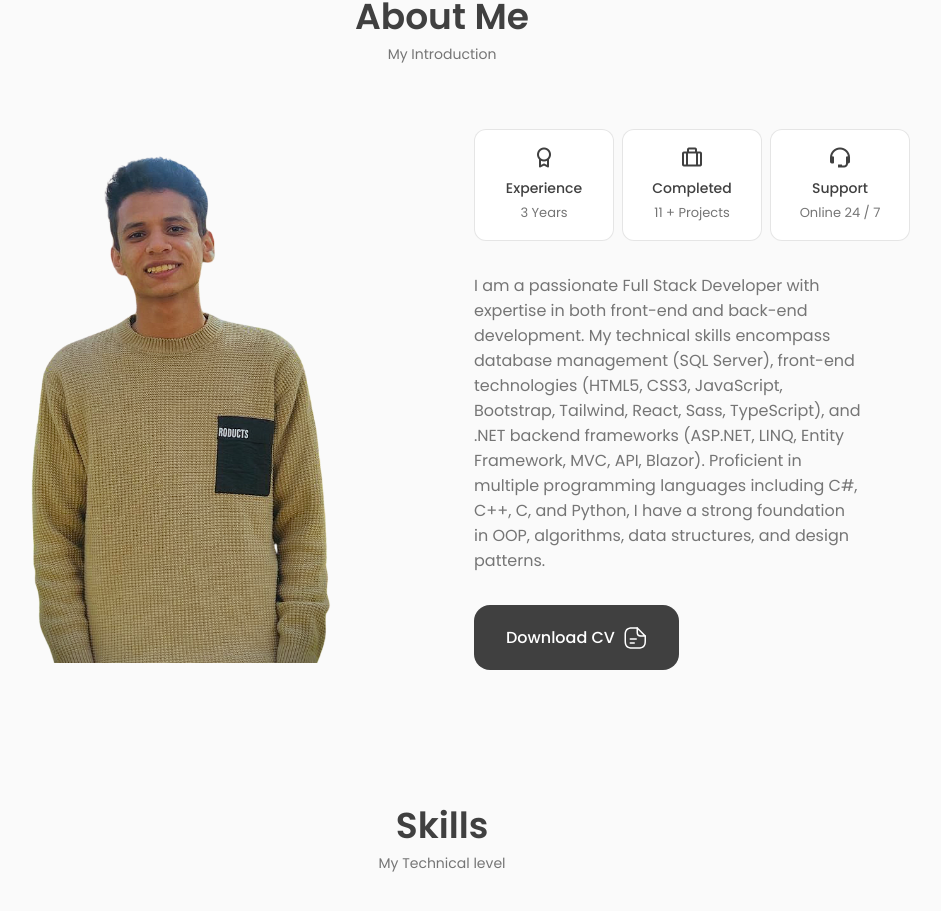
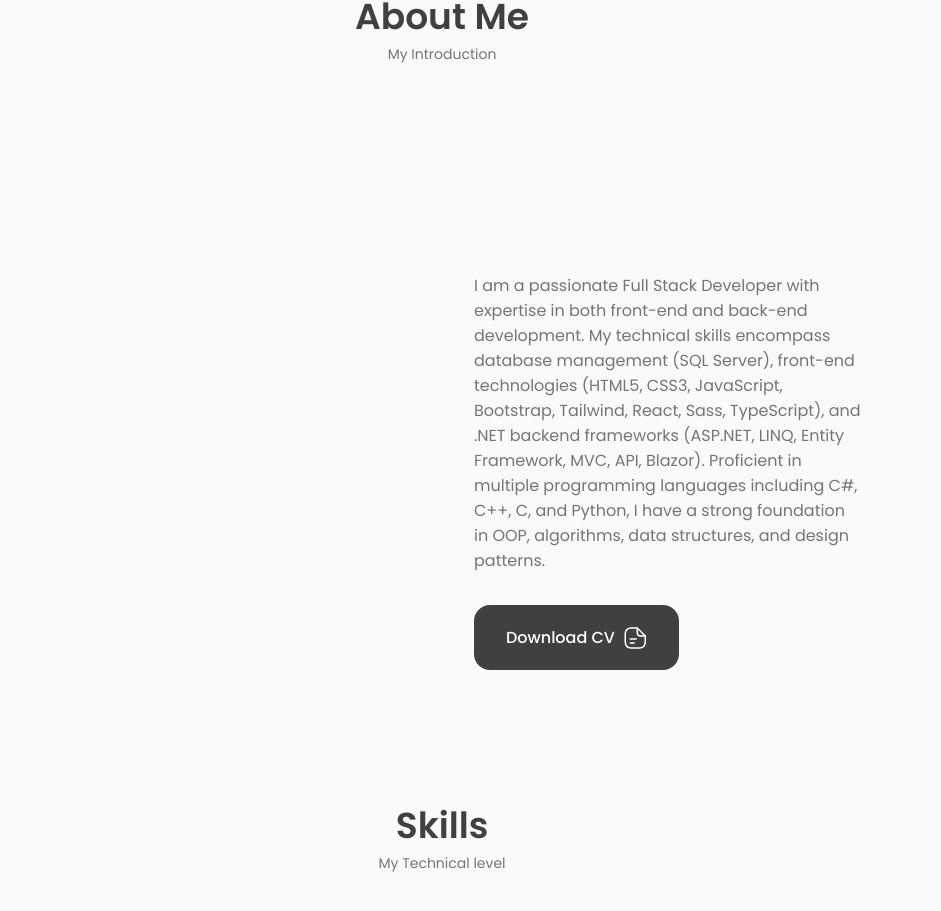
Before and after one commit to ahmedkamalyoussef/Portfolio, a React (Create React App) app: page / in a window 1280 px wide. Shown: the part 774-1685 px from the top of the page, without its empty margins (198-1139 px from the left). Built offline with nearby package versions, Linux system fonts and the light colour scheme.

Commit message:
contact animation

```diff
--- a/src/Components/About/About.jsx
+++ b/src/Components/About/About.jsx
@@ -1,6 +1,6 @@
 import React, { useEffect, useRef, useState } from 'react';
 import './About.css';
-import aboutImge from '../../assets/images/portfolio.png';
+import aboutImage from '../../assets/images/portfolio.png';
 import CV from '../../assets/files/Myresume.pdf';
 import Info from './Info';
 
@@ -10,13 +10,10 @@ function About() {
   useEffect(() => {
     const handleScroll = () => {
       const sectionTop = section.current.offsetTop;
-      if (window.scrollY > sectionTop - 200) {
-        setIsScrolled(true);
-      }
+      setIsScrolled(window.scrollY > sectionTop - 400);
     };
 
     window.addEventListener('scroll', handleScroll);
-
     return () => {
       window.removeEventListener('scroll', handleScroll);
     };
@@ -24,18 +21,21 @@ function About() {
 
   return (
     <section ref={section} className="about section" id="about">
-      <h2 className="section-title">
-        About Me
-      </h2>
+      <h2 className="section-title">About Me</h2>
       <span className="section-subtitle">My Introduction</span>
       <div className="about-container container grid">
-        <img src={aboutImge} alt="about" className={`about-img ${isScrolled ? 'animate-image' : ''}`} />
+        <img
+          src={aboutImage}
+          alt="about"
+          className={`about-img ${isScrolled ? 'animate-image' : ''}`}
+        />
         <div className="about-data">
-          <Info />
+          <Info isScrolled={isScrolled} />
           <p className="about-description">
             I am a passionate Full Stack Developer with expertise in both front-end and back-end development. My technical skills encompass database management (SQL Server), front-end technologies (HTML5, CSS3, JavaScript, Bootstrap, Tailwind, React, Sass, TypeScript), and .NET backend frameworks (ASP.NET, LINQ, Entity Framework, MVC, API, Blazor). Proficient in multiple programming languages including C#, C++, C, and Python, I have a strong foundation in OOP, algorithms, data structures, and design patterns.
           </p>
-          <a download="" href={CV} className="button button-flex">Download CV &nbsp;
+          <a download="" href={CV} className="button button-flex">
+            Download CV &nbsp;
             <svg
               className="button__icon"
               xmlns="http://www.w3.org/2000/svg"
--- a/src/Components/About/Info.jsx
+++ b/src/Components/About/Info.jsx
@@ -1,44 +1,22 @@
-import React, { useEffect, useState } from 'react';
+import React from 'react';
 
-function Info() {
-  const [isScrolled, setIsScrolled] = useState(false);
-
-  useEffect(() => {
-    const handleScroll = () => {
-      if (window.scrollY > 300) {
-        setIsScrolled(true);
-      }
-    };
-
-    window.addEventListener('scroll', handleScroll);
-
-    return () => {
-      window.removeEventListener('scroll', handleScroll);
-    };
-  }, []);
-
+function Info({ isScrolled }) {
   return (
     <div className="about-info grid">
       <div className={`about-box ${isScrolled ? 'animate-delay-1' : ''}`}>
-        <i className='bx bx-award about-icon' ></i>
+        <i className='bx bx-award about-icon'></i>
         <h3 className="about-title">Experience</h3>
-        <span className="about-subtitle">
-          3 Years
-        </span>
+        <span className="about-subtitle">3 Years</span>
       </div>
       <div className={`about-box ${isScrolled ? 'animate-delay-2' : ''}`}>
-        <i className='bx bx-briefcase-alt about-icon' ></i>
+        <i className='bx bx-briefcase-alt about-icon'></i>
         <h3 className="about-title">Completed</h3>
-        <span className="about-subtitle">
-          11 + Projects
-        </span>
+        <span className="about-subtitle">11 + Projects</span>
       </div>
       <div className={`about-box ${isScrolled ? 'animate-delay-3' : ''}`}>
-        <i className='bx bx-support about-icon' ></i>
+        <i className='bx bx-support about-icon'></i>
         <h3 className="about-title">Support</h3>
-        <span className="about-subtitle">
-          Online 24 / 7
-        </span>
+        <span className="about-subtitle">Online 24 / 7</span>
       </div>
     </div>
   );
```
